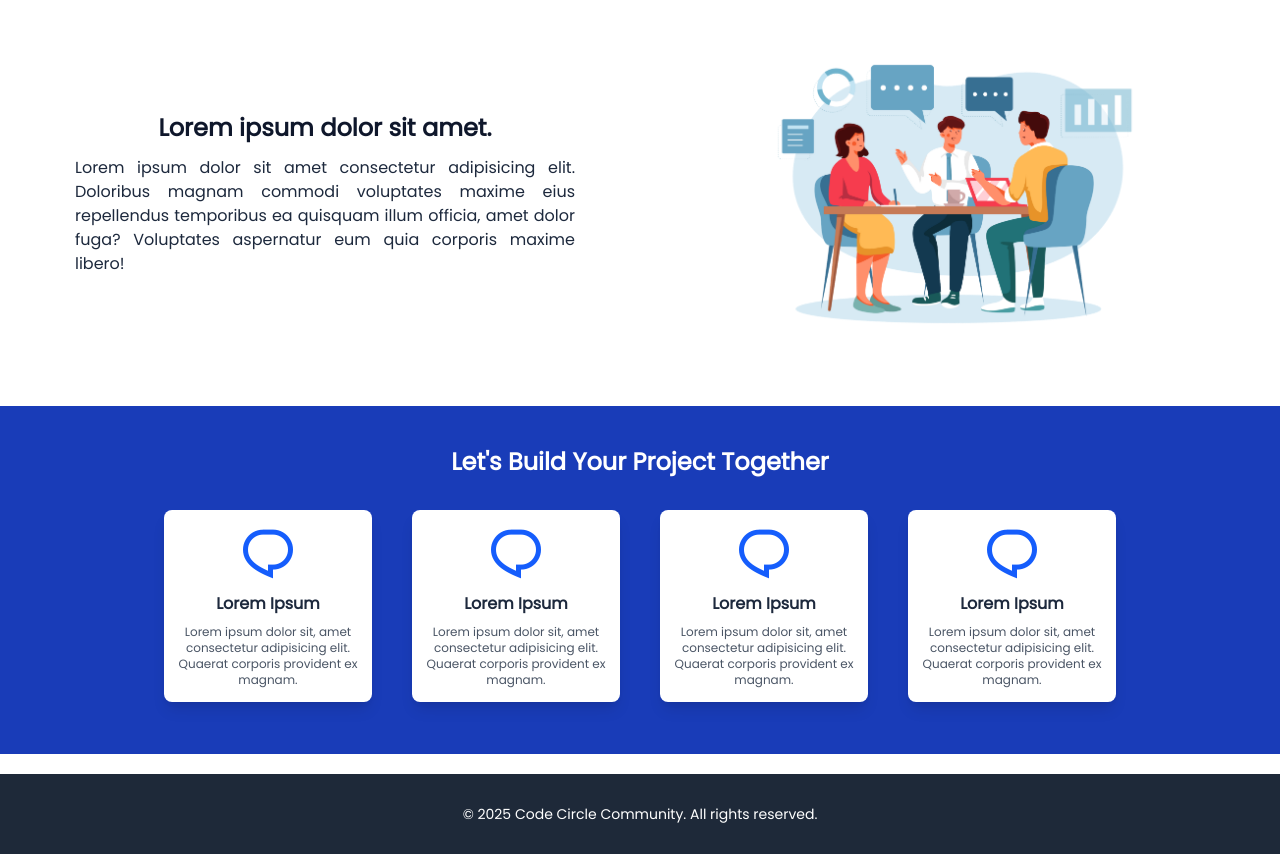
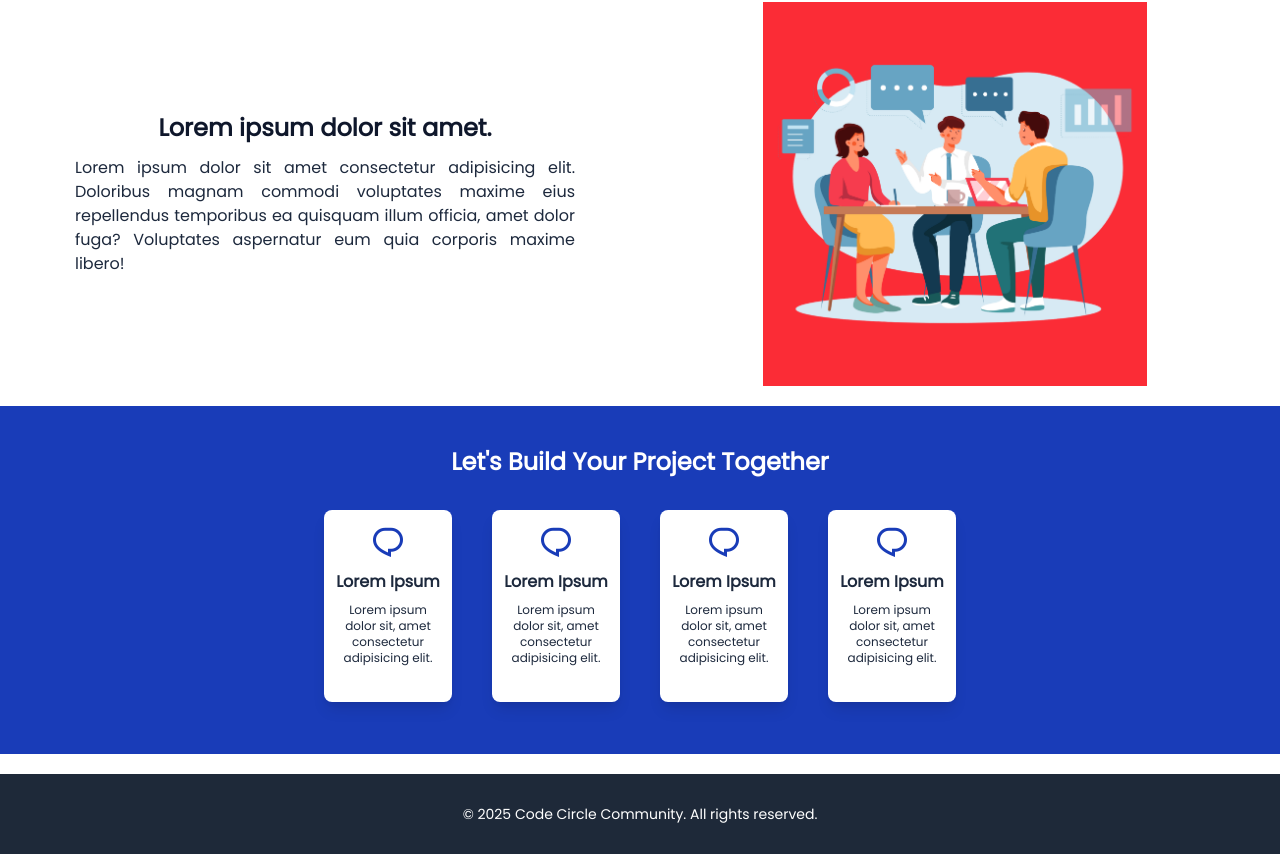
Before and after one commit to Rifaiiii04/c3website, a React (Vite) app: page / in a window 1280 px wide. Shown: the part 1322-2176 px from the top of the page. Built offline with nearby package versions, Linux system fonts and the light colour scheme.

Commit message:
feat: Refactor Benefits component and update Card usage; adjust Navbar width and Section image styling

```diff
--- a/src/components/Benefits.jsx
+++ b/src/components/Benefits.jsx
@@ -1,31 +1,42 @@
-import CardSection from "./Cardsection";
+function Card({ className = "", title, description }) {
+  return (
+    <>
+      <div className="bg-white w-32 h-48 rounded-lg shadow-lg p-3 text-center hover:scale-110 transition-all duration-500">
+        <i className={`${className} text-blue-800 text-4xl`}></i>
+        <h1 className="text-md font-bold mt-2">{title}</h1>
+        <p className="text-xs font-extralight mt-2">{description}</p>
+      </div>
+    </>
+  );
+}
+
 export default function Benefits() {
   return (
     <>
-      <div className="w-full h-full flex flex-col items-center mt-10 px-10">
+      <div className="w-full h-full flex flex-col items-center mt-10 px-5">
         <h2 className="text-md md:text-2xl font-semibold text-white">
           Let's Build Your Project Together
         </h2>
-        <div className="w-full h-full gap-10 flex flex-col md:flex-row items-center justify-center mt-5 p-3">
-          <CardSection
+        <div className="w-full h-full gap-10 flex flex-wrap md:flex-row items-center justify-center mt-5 p-3">
+          <Card
             className="ri-chat-1-line"
             title="Lorem Ipsum"
-            description="Lorem ipsum dolor sit, amet consectetur adipisicing elit. Quaerat corporis provident ex magnam."
+            description="Lorem ipsum dolor sit, amet consectetur adipisicing elit."
           />
-          <CardSection
+          <Card
             className="ri-chat-1-line"
             title="Lorem Ipsum"
-            description="Lorem ipsum dolor sit, amet consectetur adipisicing elit. Quaerat corporis provident ex magnam."
+            description="Lorem ipsum dolor sit, amet consectetur adipisicing elit."
           />
-          <CardSection
+          <Card
             className="ri-chat-1-line"
             title="Lorem Ipsum"
-            description="Lorem ipsum dolor sit, amet consectetur adipisicing elit. Quaerat corporis provident ex magnam."
+            description="Lorem ipsum dolor sit, amet consectetur adipisicing elit."
           />
-          <CardSection
+          <Card
             className="ri-chat-1-line"
             title="Lorem Ipsum"
-            description="Lorem ipsum dolor sit, amet consectetur adipisicing elit. Quaerat corporis provident ex magnam."
+            description="Lorem ipsum dolor sit, amet consectetur adipisicing elit."
           />
         </div>
       </div>
--- a/src/components/Navbar.jsx
+++ b/src/components/Navbar.jsx
@@ -11,7 +11,7 @@ export default function Navbar() {
 
   return (
     <>
-      <nav className="w-full z-50 fixed p-3">
+      <nav className="md:w-full w-[360px] z-50 fixed p-3">
         <div className="bg-white shadow-md hover:shadow-xs hover:shadow-blue-500 transition-all duration-500 mt-2 fixed top-0 left-1/2 transform -translate-x-1/2 rounded-full flex w-[350px] md:w-[600px] px-4 py-1 justify-between items-center">
           <div className="flex items-center">
             <img src="/icon.png" alt="" className="w-8 h-8" />
--- a/src/components/Section.jsx
+++ b/src/components/Section.jsx
@@ -38,7 +38,7 @@ export default function Section() {
           </p>
         </div>
         <div className="w-full h-96 flex items-center relative bottom-24 md:bottom-0 justify-center">
-          <img src={Discuss} alt="" className="w-96 " />
+          <img src={Discuss} alt="" className="w-96 bg-red-500" />
         </div>
       </section>
     </>
--- a/src/index.css
+++ b/src/index.css
@@ -8,5 +8,6 @@
 body {
   font-family: "Poppins", sans-serif;
   @apply bg-white;
-  @apply text-slate-800
+  @apply text-slate-800;
+  overflow-x: hidden;
 }
```
